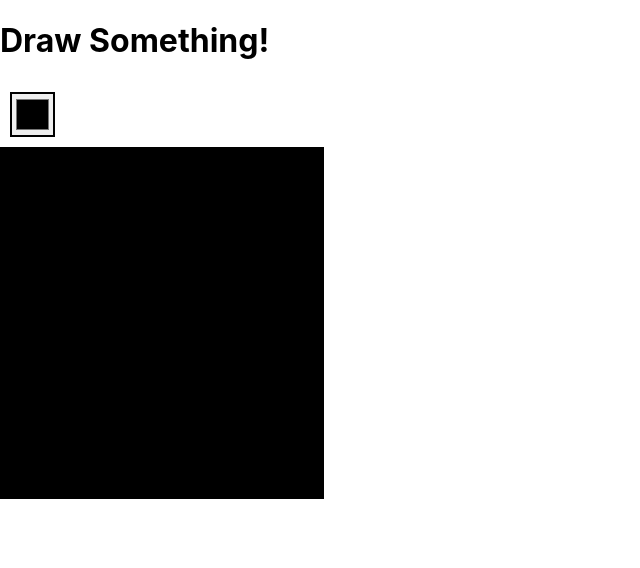
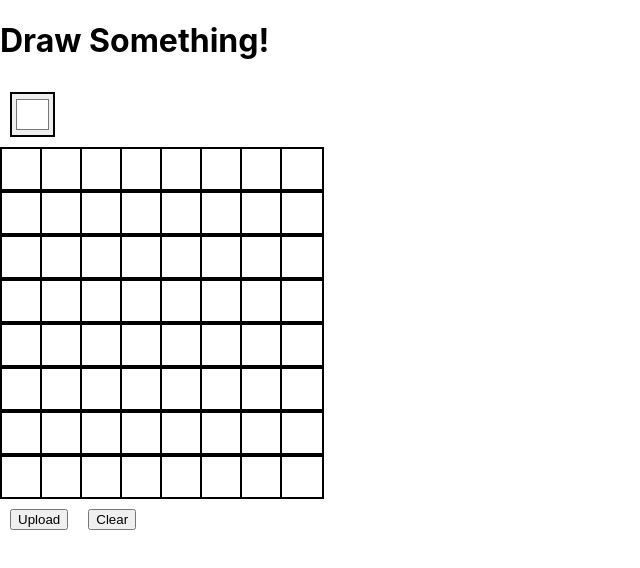
Before and after one commit to tedbennett/pi-led-matrix, a React (Create React App) app in the folder client/: page / in a window 1280 px wide. Shown: the top 568 px of the page, without its empty margins (0-640 px from the left). Built offline with nearby package versions, Linux system fonts and the light colour scheme.

Commit message:
🇺🇸 Add colour state and buttons

```diff
--- a/client/src/App.jsx
+++ b/client/src/App.jsx
@@ -3,7 +3,7 @@ import Grid from './components/Grid';
 import Colours from './components/Colours';
 
 const cell = {
-  colour: '#000000',
+  colour: '#ffffff',
 };
 
 const grid = new Array(64).fill().map(() => cell);
@@ -11,11 +11,15 @@ const grid = new Array(64).fill().map(() => cell);
 
 function App() {
   const [cells, setCells] = useState(grid);
+  const [currentColour, setCurrentColour] = useState('#ffffff');
+
   return (
     <div>
       <h1>Draw Something!</h1>
-      <Colours />
-      <Grid cells={cells} setCells={setCells} />
+      <Colours currentColour={currentColour} setCurrentColour={setCurrentColour} />
+      <Grid cells={cells} setCells={setCells} currentColour={currentColour} />
+      <button style={{ margin: "10px" }}>Upload</button>
+      <button style={{ margin: "10px" }}>Clear</button>
     </div>
   );
 }
--- a/client/src/components/Colours.jsx
+++ b/client/src/components/Colours.jsx
@@ -2,28 +2,30 @@ import React, { useState } from 'react';
 import './Colours.css';
 
 
-const Colours = () => {
+const Colours = ({ currentColour, setCurrentColour }) => {
     const [colours, setColours] = useState([]);
-    const [currentColour, setCurrentColour] = useState('#ffffff');
 
     const handleClick = (colour) => {
-        const newColours = colours.slice(0, 3);
-        console.log(colours, newColours);
-        newColours.unshift(currentColour);
-        console.log(colours, newColours);
+        if (!colours.includes(currentColour)) {
+            const newColours = colours.slice(0, 3);
+            newColours.unshift(currentColour);
+            setColours(newColours);
+        }
         setCurrentColour(colour);
-        setColours(newColours);
     };
 
     return (
         <div className="flex">
             <input
                 type="color"
-                onChange={(e) => handleClick(e.target.value)} />
+                value={currentColour}
+                onChange={(e) => handleClick(e.target.value)}
+            />
 
             {colours.map((colour) => {
                 return (<div className="colour-tile"
-                    style={{ backgroundColor: colour }} />);
+                    style={{ backgroundColor: colour }}
+                    onClick={() => handleClick(colour)} />);
             })}
         </div>
     );
--- a/client/src/components/Grid.jsx
+++ b/client/src/components/Grid.jsx
@@ -1,14 +1,12 @@
 import React from 'react';
 import './Grid.css';
 
+const Grid = ({ cells, setCells, currentColour }) => {
 
-
-const Grid = ({ cells, setCells }) => {
   const handleClick = (i) => {
-    console.log("hi");
     setCells(cells.map((cell, index) => {
       if (i === index) {
-        return { colour: "#ffffff" };
+        return { colour: currentColour };
       }
       return cell;
     }));
```
